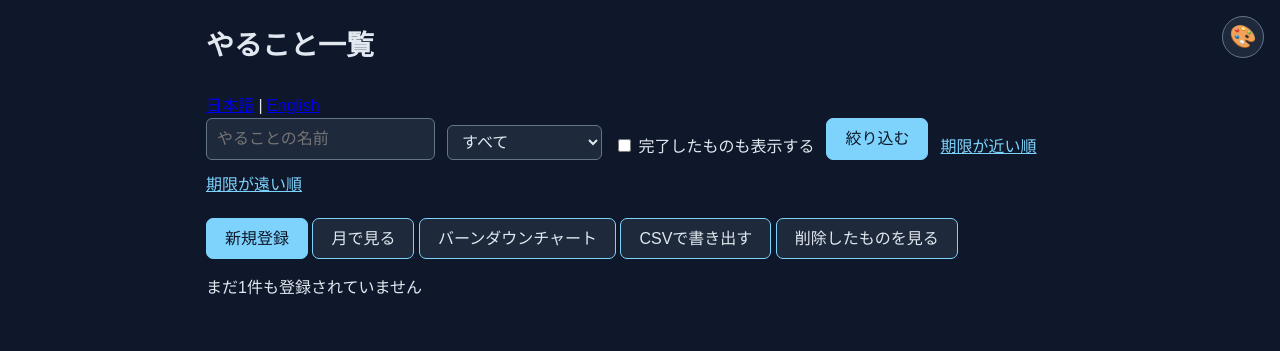
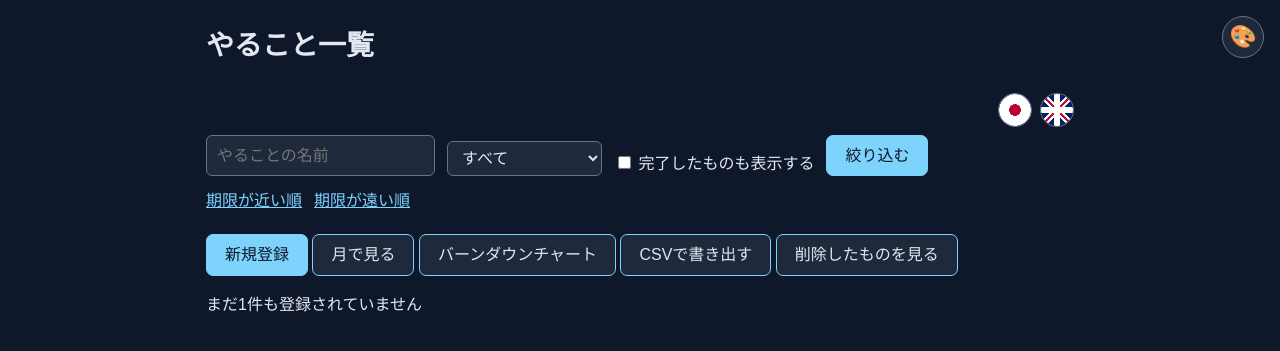
Before and after one commit to shiori-rgb/fw2-mysql, a Spring Boot app: page /todos in a window 1280 px wide. Shown: the top 351 px of the page. Run offline with Spring Boot 4, Linux system fonts and the light colour scheme; data that the repository does not hold is empty; some libraries are stand-ins or nearby versions.

Commit message:
言語切り替えのところを国旗マークに変更

```diff
--- a/src/main/resources/static/css/style.css
+++ b/src/main/resources/static/css/style.css
@@ -198,6 +198,13 @@ body {
     margin-bottom: 20px;
 }
 
+.order-links {
+    display: inline-flex;
+    flex-wrap: nowrap;
+    gap: 12px;
+    white-space: nowrap;
+}
+
 .form-row {
     margin-bottom: 16px;
 }
@@ -396,6 +403,63 @@ body {
     display: inline;
 }
 
+.language-switcher {
+    display: flex;
+    justify-content: flex-end;
+    gap: 8px;
+    margin-bottom: 8px;
+}
+
+.language-flag {
+    display: inline-flex;
+    width: 34px;
+    height: 34px;
+    align-items: center;
+    justify-content: center;
+    border: 1px solid var(--theme-border);
+    border-radius: 50%;
+    background: var(--theme-card-bg);
+    overflow: hidden;
+    font-size: 0;
+    line-height: 1;
+    text-decoration: none;
+}
+
+.language-flag::before {
+    display: block;
+    width: 100%;
+    height: 100%;
+    border-radius: 50%;
+    content: "";
+}
+
+.language-flag--ja::before {
+    background: radial-gradient(circle, #BC002D 0 25%, transparent 26%), #FFFFFF;
+}
+
+.language-flag--en::before {
+    background:
+        linear-gradient(90deg, transparent 42%, #FFFFFF 42% 58%, transparent 58%),
+        linear-gradient(0deg, transparent 42%, #FFFFFF 42% 58%, transparent 58%),
+        linear-gradient(90deg, transparent 47%, #C8102E 47% 53%, transparent 53%),
+        linear-gradient(0deg, transparent 47%, #C8102E 47% 53%, transparent 53%),
+        linear-gradient(45deg, transparent 43%, #FFFFFF 43% 48%, #C8102E 48% 52%, #FFFFFF 52% 57%, transparent 57%),
+        linear-gradient(-45deg, transparent 43%, #FFFFFF 43% 48%, #C8102E 48% 52%, #FFFFFF 52% 57%, transparent 57%),
+        #012169;
+}
+
+.language-flag:hover,
+.language-flag:focus-visible {
+    border-color: var(--theme-main);
+    background: var(--theme-table-header);
+}
+
+.language-flag--pagination {
+    min-width: 44px;
+    min-height: 44px;
+    font-size: 0;
+}
+
 .burndown-controls {
     display: flex;
     align-items: center;
--- a/src/main/resources/templates/burndown.html
+++ b/src/main/resources/templates/burndown.html
@@ -10,8 +10,8 @@
 <body>
     <div class="container burndown-page">
         <nav class="language-switcher">
-            <a href="?lang=ja" th:text="#{common.languageJapanese}">日本語</a> |
-            <a href="?lang=en" th:text="#{common.languageEnglish}">English</a>
+            <a class="language-flag language-flag--ja" href="?lang=ja" title="日本語" aria-label="日本語">🇯🇵</a>
+            <a class="language-flag language-flag--en" href="?lang=en" title="English" aria-label="English">🇬🇧</a>
         </nav>
         <h1 class="page-title" th:text="#{burndown.title}">バーンダウンチャート</h1>
 
--- a/src/main/resources/templates/calendar.html
+++ b/src/main/resources/templates/calendar.html
@@ -8,7 +8,10 @@
 </head>
 <body>
     <div class="container calendar-page">
-        <nav class="language-switcher"><a href="?lang=ja" th:text="#{common.languageJapanese}">日本語</a> | <a href="?lang=en" th:text="#{common.languageEnglish}">English</a></nav>
+        <nav class="language-switcher">
+            <a class="language-flag language-flag--ja" href="?lang=ja" title="日本語" aria-label="日本語">🇯🇵</a>
+            <a class="language-flag language-flag--en" href="?lang=en" title="English" aria-label="English">🇬🇧</a>
+        </nav>
         <h1 class="page-title" th:text="${calendarTitle}">カレンダー</h1>
 
         <nav class="calendar-nav" th:attr="aria-label=#{calendar.navigation}">
--- a/src/main/resources/templates/create-confirm.html
+++ b/src/main/resources/templates/create-confirm.html
@@ -9,7 +9,10 @@
 <body>
     <div class="container">
         <h1 class="page-title" th:text="#{todo.create.confirm}">登録内容の確認</h1>
-        <nav class="language-switcher"><a href="?lang=ja" th:text="#{common.languageJapanese}">日本語</a> | <a href="?lang=en" th:text="#{common.languageEnglish}">English</a></nav>
+        <nav class="language-switcher">
+            <a class="language-flag language-flag--ja" href="?lang=ja" title="日本語" aria-label="日本語">🇯🇵</a>
+            <a class="language-flag language-flag--en" href="?lang=en" title="English" aria-label="English">🇬🇧</a>
+        </nav>
 
         <p class="confirm-value"><span th:text="#{todo.title}">やること</span>：<span th:text="${#strings.isEmpty(todo.title) ? #messages.msg('common.inputNone') : todo.title}"></span></p>
         <p class="confirm-value"><span th:text="#{todo.detail}">メモ</span>：<span th:text="${#strings.isEmpty(todo.detail) ? #messages.msg('common.inputNone') : todo.detail}"></span></p>
--- a/src/main/resources/templates/create.html
+++ b/src/main/resources/templates/create.html
@@ -9,7 +9,10 @@
 <body>
     <div class="container">
         <h1 class="page-title" th:text="#{todo.create.title}">やること登録</h1>
-        <nav class="language-switcher"><a href="?lang=ja" th:text="#{common.languageJapanese}">日本語</a> | <a href="?lang=en" th:text="#{common.languageEnglish}">English</a></nav>
+        <nav class="language-switcher">
+            <a class="language-flag language-flag--ja" href="?lang=ja" title="日本語" aria-label="日本語">🇯🇵</a>
+            <a class="language-flag language-flag--en" href="?lang=en" title="English" aria-label="English">🇬🇧</a>
+        </nav>
 
         <form th:object="${todo}" action="/todos/confirm" method="post">
             <div class="form-row">
--- a/src/main/resources/templates/delete.html
+++ b/src/main/resources/templates/delete.html
@@ -9,7 +9,10 @@
 <body>
     <div class="container">
         <h1 class="page-title" th:text="#{todo.delete.confirm}">削除の確認</h1>
-        <nav class="language-switcher"><a href="?lang=ja" th:text="#{common.languageJapanese}">日本語</a> | <a href="?lang=en" th:text="#{common.languageEnglish}">English</a></nav>
+        <nav class="language-switcher">
+            <a class="language-flag language-flag--ja" href="?lang=ja" title="日本語" aria-label="日本語">🇯🇵</a>
+            <a class="language-flag language-flag--en" href="?lang=en" title="English" aria-label="English">🇬🇧</a>
+        </nav>
 
         <p class="confirm-value"><span th:text="#{todo.title}">やること</span>：<span th:text="${#strings.isEmpty(todo.title) ? #messages.msg('common.inputNone') : todo.title}"></span></p>
         <p class="confirm-value"><span th:text="#{todo.category}">ジャンル</span>：<span th:text="${#strings.isEmpty(todo.category) ? #messages.msg('common.inputNone') : todo.category}"></span></p>
--- a/src/main/resources/templates/edit-confirm.html
+++ b/src/main/resources/templates/edit-confirm.html
@@ -9,7 +9,10 @@
 <body>
     <div class="container">
         <h1 class="page-title" th:text="#{todo.edit.confirm}">編集内容の確認</h1>
-        <nav class="language-switcher"><a href="?lang=ja" th:text="#{common.languageJapanese}">日本語</a> | <a href="?lang=en" th:text="#{common.languageEnglish}">English</a></nav>
+        <nav class="language-switcher">
+            <a class="language-flag language-flag--ja" href="?lang=ja" title="日本語" aria-label="日本語">🇯🇵</a>
+            <a class="language-flag language-flag--en" href="?lang=en" title="English" aria-label="English">🇬🇧</a>
+        </nav>
 
         <p class="confirm-value"><span th:text="#{todo.title}">やること</span>：<span th:text="${#strings.isEmpty(todo.title) ? #messages.msg('common.inputNone') : todo.title}"></span></p>
         <p class="confirm-value"><span th:text="#{todo.detail}">メモ</span>：<span th:text="${#strings.isEmpty(todo.detail) ? #messages.msg('common.inputNone') : todo.detail}"></span></p>
--- a/src/main/resources/templates/edit.html
+++ b/src/main/resources/templates/edit.html
@@ -9,7 +9,10 @@
 <body>
     <div class="container">
         <h1 class="page-title" th:text="#{todo.edit.title}">やること編集</h1>
-        <nav class="language-switcher"><a href="?lang=ja" th:text="#{common.languageJapanese}">日本語</a> | <a href="?lang=en" th:text="#{common.languageEnglish}">English</a></nav>
+        <nav class="language-switcher">
+            <a class="language-flag language-flag--ja" href="?lang=ja" title="日本語" aria-label="日本語">🇯🇵</a>
+            <a class="language-flag language-flag--en" href="?lang=en" title="English" aria-label="English">🇬🇧</a>
+        </nav>
 
         <form th:object="${todo}" th:action="@{/todos/{id}/confirm(id=${id})}" method="post">
             <div class="form-row">
--- a/src/main/resources/templates/index.html
+++ b/src/main/resources/templates/index.html
@@ -8,7 +8,10 @@
 </head>
 <body>
     <div class="container">
-        <nav class="language-switcher"><a href="?lang=ja" th:text="#{common.languageJapanese}">日本語</a> | <a href="?lang=en" th:text="#{common.languageEnglish}">English</a></nav>
+        <nav class="language-switcher">
+            <a class="language-flag language-flag--ja" href="?lang=ja" title="日本語" aria-label="日本語">🇯🇵</a>
+            <a class="language-flag language-flag--en" href="?lang=en" title="English" aria-label="English">🇬🇧</a>
+        </nav>
         <h1 class="page-title" th:text="#{home.title}">やること管理</h1>
         <p th:text="#{home.description}">ToDoアプリのトップページです。</p>
     </div>
--- a/src/main/resources/templates/todos.html
+++ b/src/main/resources/templates/todos.html
@@ -9,7 +9,10 @@
 <body>
     <div class="container todo-list-page">
         <h1 class="page-title" th:text="#{todo.list.title}">やること一覧</h1>
-        <nav class="language-switcher"><a href="?lang=ja" th:text="#{common.languageJapanese}">日本語</a> | <a href="?lang=en" th:text="#{common.languageEnglish}">English</a></nav>
+        <nav class="language-switcher">
+            <a class="language-flag language-flag--ja" href="?lang=ja" title="日本語" aria-label="日本語">🇯🇵</a>
+            <a class="language-flag language-flag--en" href="?lang=en" title="English" aria-label="English">🇬🇧</a>
+        </nav>
 
         <p class="flash" th:if="${message != null}" th:text="${message}"></p>
 
@@ -32,8 +35,10 @@
                 <span th:text="#{common.showCompleted}">完了したものも表示する</span>
             </label>
             <button class="btn" type="submit" th:text="#{common.filter}">絞り込む</button>
-            <a class="link" th:href="@{/todos(keyword=${keyword},category=${category},order='asc',showCompleted=${showCompleted},page=${page},trash=${trash})}" th:text="#{common.nearestDue}">期限が近い順</a>
-            <a class="link" th:href="@{/todos(keyword=${keyword},category=${category},order='desc',showCompleted=${showCompleted},page=${page},trash=${trash})}" th:text="#{common.farthestDue}">期限が遠い順</a>
+            <span class="order-links">
+                <a class="link" th:href="@{/todos(keyword=${keyword},category=${category},order='asc',showCompleted=${showCompleted},page=${page},trash=${trash})}" th:text="#{common.nearestDue}">期限が近い順</a>
+                <a class="link" th:href="@{/todos(keyword=${keyword},category=${category},order='desc',showCompleted=${showCompleted},page=${page},trash=${trash})}" th:text="#{common.farthestDue}">期限が遠い順</a>
+            </span>
         </form>
 
         <script>
@@ -111,10 +116,10 @@
                    th:href="@{/todos(keyword=${keyword},category=${category},order=${order},showCompleted=${showCompleted},page=${pageNumber},trash=${trash})}"
                    th:text="${pageNumber}"></a>
             </span>
-            <a class="btn sub" th:href="@{/todos(keyword=${keyword},category=${category},order=${order},showCompleted=${showCompleted},page=${page},trash=${trash},lang='ja')}"
-               th:text="#{common.languageJapanese}">日本語</a>
-            <a class="btn" th:href="@{/todos(keyword=${keyword},category=${category},order=${order},showCompleted=${showCompleted},page=${page},trash=${trash},lang='en')}"
-               th:text="#{common.languageEnglish}">English</a>
+            <a class="language-flag language-flag--ja language-flag--pagination" th:href="@{/todos(keyword=${keyword},category=${category},order=${order},showCompleted=${showCompleted},page=${page},trash=${trash},lang='ja')}"
+               title="日本語" aria-label="日本語">🇯🇵</a>
+            <a class="language-flag language-flag--en language-flag--pagination" th:href="@{/todos(keyword=${keyword},category=${category},order=${order},showCompleted=${showCompleted},page=${page},trash=${trash},lang='en')}"
+               title="English" aria-label="English">🇬🇧</a>
         </nav>
     </div>
     <script>
```
